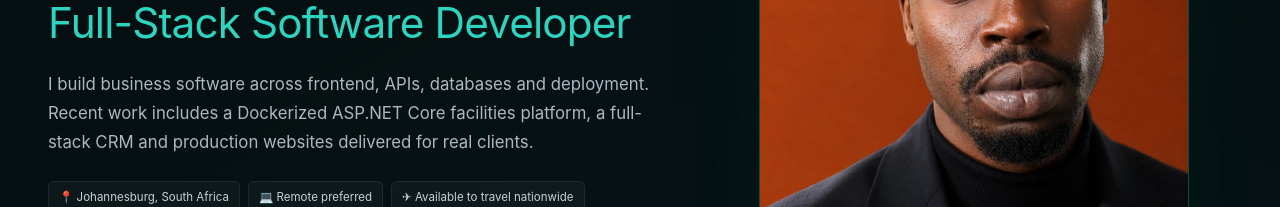
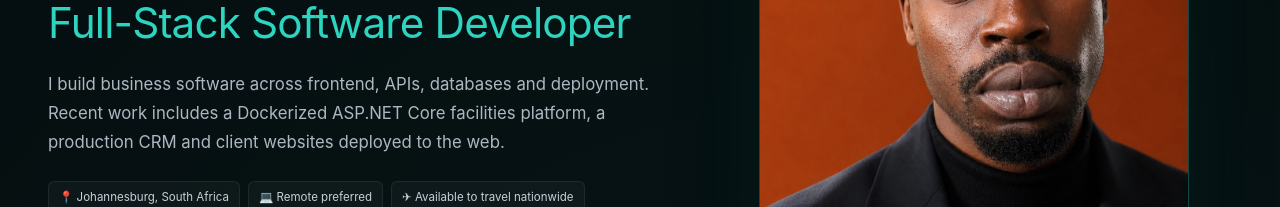
Before and after one commit to keketsoleu25/recruiter-magnet, a Vue app: page / in a window 1280 px wide. Shown: the part 355-562 px from the top of the page. Built offline with nearby package versions, Linux system fonts and the light colour scheme.

Commit message:
copy: tighten hero positioning

```diff
--- a/src/components/HeroSection.vue
+++ b/src/components/HeroSection.vue
@@ -20,7 +20,7 @@
       <p class="intro">
         I build business software across frontend, APIs, databases and deployment.
         Recent work includes a Dockerized ASP.NET Core facilities platform, a
-        full-stack CRM and production websites delivered for real clients.
+        production CRM and client websites deployed to the web.
       </p>
 
       <div class="availability">
```
